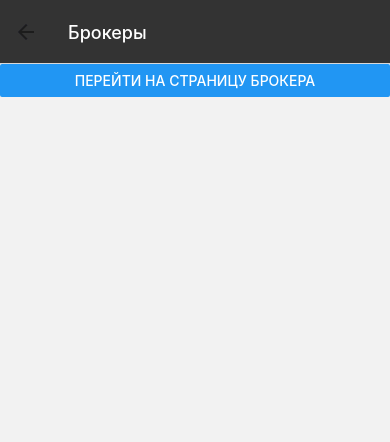
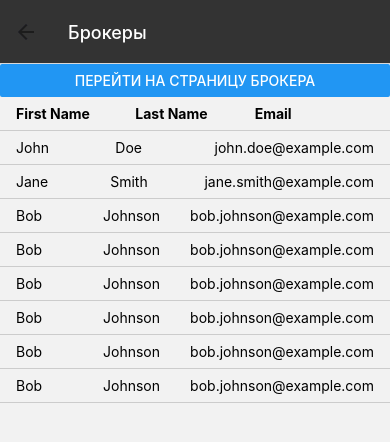
Before and after one commit to gregorybv/react-native-admin, a React Native app: screen / in a window 390 px wide. Both pictures are taken after a click on the button "ПЕРЕЙТИ НА СТРАНИЦУ БРОКЕРОВ". Shown: the top 442 px of the page. Built offline with nearby package versions, Linux system fonts and the light colour scheme.

Commit message:
add table to brokers page

```diff
--- a/src/pages/BrokersPage/BrokersPage.tsx
+++ b/src/pages/BrokersPage/BrokersPage.tsx
@@ -1,28 +1,80 @@
 import React from 'react';
-import {View, TouchableOpacity, Button} from 'react-native';
-import {NavigationProp, RouteProp} from '@react-navigation/native';
-import {RootStackParamList} from "../../types";
+import {View, TouchableOpacity, Button, Text, FlatList, StyleSheet} from 'react-native';
 
-type BrokersPageRouteProp = RouteProp<RootStackParamList, 'Брокеры'>;
-type BrokersPageNavigationProp = NavigationProp<RootStackParamList, 'Брокеры'>;
+interface ITableData {
+    firstName: string;
+    lastName: string;
+    email: string | number
+}
 
-type BrokersPageProps = {
-    route: BrokersPageRouteProp;
-    navigation: BrokersPageNavigationProp;
-};
+const Row: React.FC<ITableData> = ({firstName, lastName, email}) => (
+    <View style={styles.row}>
+        <Text style={styles.cell}>{firstName}</Text>
+        <Text style={styles.cell}>{lastName}</Text>
+        <Text style={styles.cell}>{email}</Text>
+    </View>
+);
+
+const Header = () => (
+    <View style={styles.row}>
+        <Text style={styles.header}>First Name</Text>
+        <Text style={styles.header}>Last Name</Text>
+        <Text style={styles.header}>Email</Text>
+    </View>
+);
+
+
+interface BrokersPageProps {
+    navigation: any;
+}
+
 const BrokersPage: React.FC<BrokersPageProps> = ({navigation}) => {
     const handleButtonPress = () => {
         navigation.navigate('Страница брокера');
     };
 
+    const tableData: ITableData[] = [
+        {firstName: 'John', lastName: 'Doe', email: 'john.doe@example.com'},
+        {firstName: 'Jane', lastName: 'Smith', email: 'jane.smith@example.com'},
+        {firstName: 'Bob', lastName: 'Johnson', email: 'bob.johnson@example.com'},
+        {firstName: 'Bob', lastName: 'Johnson', email: 'bob.johnson@example.com'},
+        {firstName: 'Bob', lastName: 'Johnson', email: 'bob.johnson@example.com'},
+        {firstName: 'Bob', lastName: 'Johnson', email: 'bob.johnson@example.com'},
+        {firstName: 'Bob', lastName: 'Johnson', email: 'bob.johnson@example.com'},
+        {firstName: 'Bob', lastName: 'Johnson', email: 'bob.johnson@example.com'},
+    ];
+
     return (
         <View>
-            {/*<Text>Домашняя страница</Text>*/}
             <TouchableOpacity onPress={handleButtonPress}>
                 <Button onPress={handleButtonPress} title={'Перейти на страницу брокера'}></Button>
             </TouchableOpacity>
+            <FlatList
+                data={tableData}
+                keyExtractor={(item, index) => index.toString()}
+                renderItem={({item}) => <Row {...item} />}
+                ListHeaderComponent={Header}
+            />
         </View>
     );
 };
 
-export default BrokersPage
+const styles = StyleSheet.create({
+    row: {
+        flexDirection: 'row',
+        justifyContent: 'space-between',
+        paddingHorizontal: 16,
+        paddingVertical: 8,
+        borderBottomWidth: 1,
+        borderBottomColor: '#ccc',
+    },
+    cell: {
+        flex: 1,
+    },
+    header: {
+        fontWeight: 'bold',
+        flex: 1,
+    },
+});
+
+export default BrokersPage;
```
